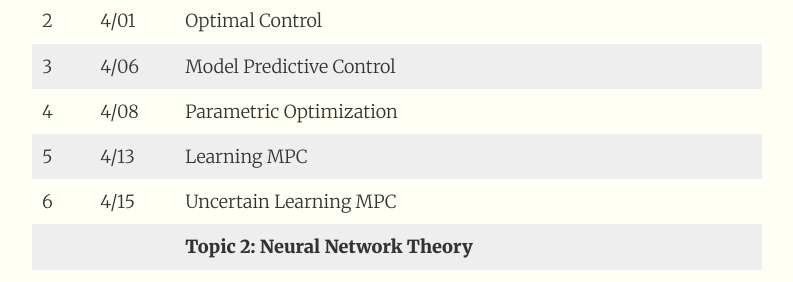
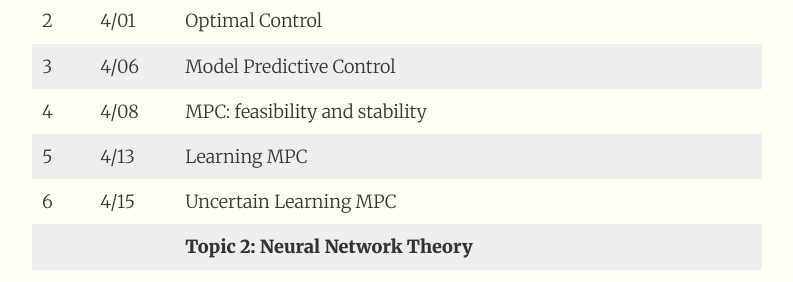
Before and after one commit to 1five9/1five9.github.io, a Jekyll site: the page built from index.md, in a window 1280 px wide and 900 px high, scrolled down 1797 px. Shown: the part 160-442 px from the top of the window, without its empty margins (243-1036 px from the left). Built offline with Jekyll 4.4.1, drawn with Linux system fonts in a browser that asks for light colours.

Commit message:
update MPC topics

```diff
--- a/index.md
+++ b/index.md
@@ -59,7 +59,7 @@ Office hours will be held on Wednesdays from 9--11am on [the class Discord serve
 | 1  | 3/30      | Discrete MDPs        	    	      |  |
 | 2  | 4/01      | Optimal Control       	              |  |
 | 3  | 4/06      | Model Predictive Control               |  |
-| 4  | 4/08      | Parametric Optimization	              |  |
+| 4  | 4/08      | MPC: feasibility and stability         |  |
 | 5  | 4/13      | Learning MPC 				          |  |
 | 6  | 4/15      | Uncertain Learning MPC    	          |  |
 |    |           | **Topic 2: Neural Network Theory**     |  |
```
